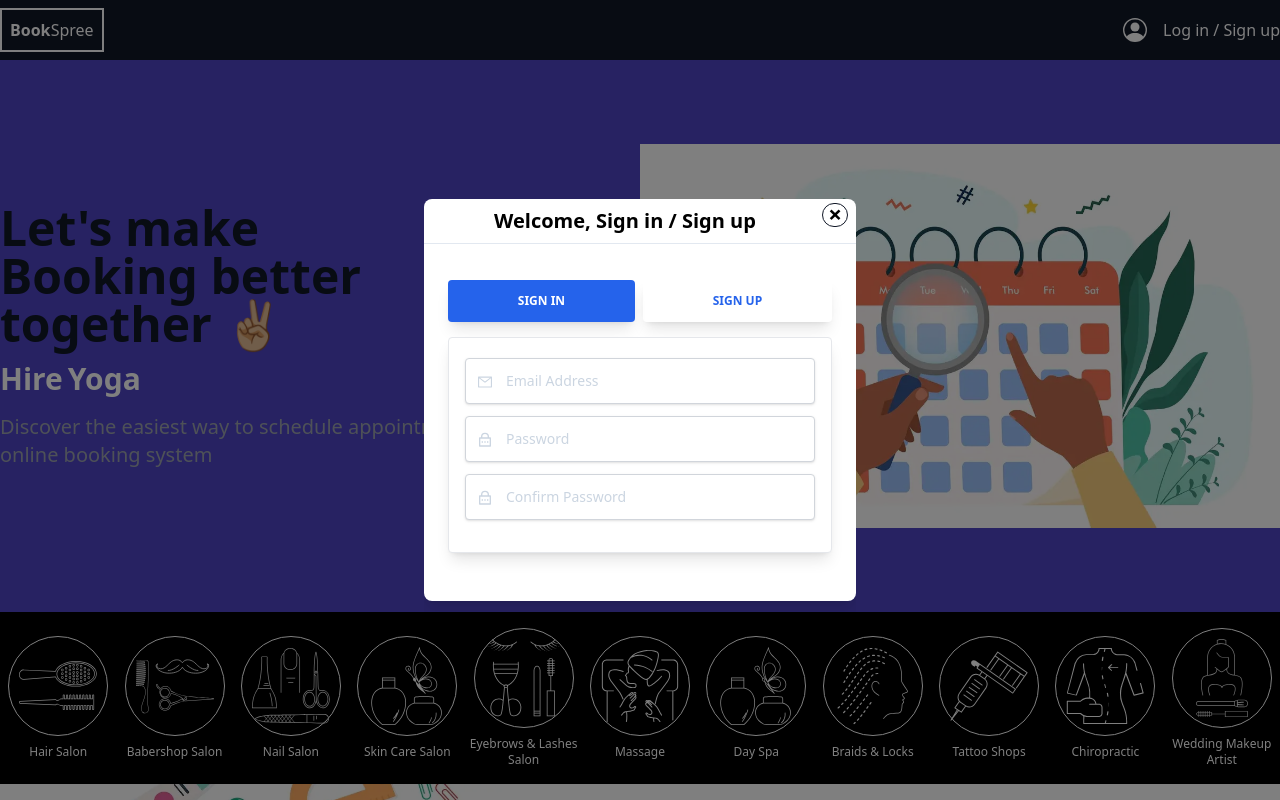
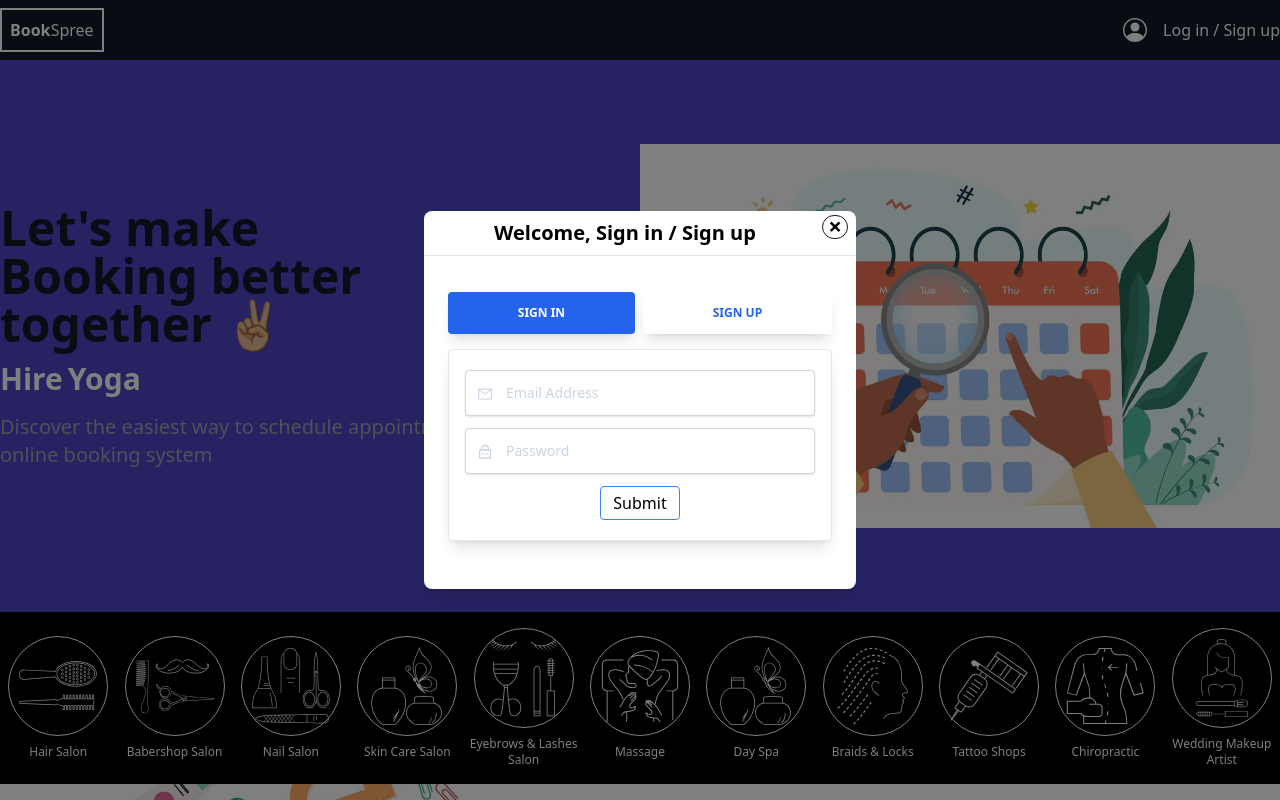
Before and after one commit to BisiDavi/square-booking, a Next.js app: page / in a window 1280 px wide. Both pictures are taken after a click on the button "Log in / Sign up". Shown: the top 800 px of the page. Built offline with nearby package versions, Linux system fonts and the light colour scheme.

Commit message:
auth form added

```diff
--- a/components/Button.tsx
+++ b/components/Button.tsx
@@ -1,6 +1,6 @@
 interface Props {
-  className: string;
-  onClick: () => void;
+  className?: string;
+  onClick?: () => void;
   type: "button" | "submit" | "reset";
   text: string;
   icon?: JSX.Element;
--- a/components/Form/AuthForm.tsx
+++ b/components/Form/AuthForm.tsx
@@ -1,32 +1,62 @@
+import { yupResolver } from "@hookform/resolvers/yup";
+import { useForm, FormProvider } from "react-hook-form";
+
+import Input from "@/components/Input";
 import authFormContent from "@/json/auth-form.json";
-import Input from "@/components/Input";
+import {
+  signinFormSchema,
+  signupFormSchema,
+} from "@/components/Form/AuthFormSchema";
+import Button from "@/components/Button";
 
-export function SignupForm() {
+interface Props {
+  formContent: {
+    type: string;
+    icon?: string;
+    name: string;
+    placeholder: string;
+  }[];
+}
+
+function FormElement({ formContent }: Props) {
   return (
-    <form>
-      {authFormContent.signin.map((formElement, index) => (
+    <>
+      {formContent.map((item, index: number) => (
         <Input
-          key={`${formElement.type}-${index}`}
-          placeholder={formElement.placeholder}
-          type={formElement.type}
-          icon={formElement.icon}
+          key={`${item.type}-${index}`}
+          placeholder={item.placeholder}
+          type={item.type}
+          icon={item.icon}
+          name={item.name}
         />
       ))}
-    </form>
+    </>
   );
 }
 
-export function SigninForm() {
+interface AuthFormProps {
+  type: "signin" | "signup";
+}
+
+export default function AuthForm({ type }: AuthFormProps) {
+  const formSchema = type === "signin" ? signinFormSchema : signupFormSchema;
+  const methods = useForm({
+    mode: "all",
+    resolver: yupResolver(formSchema),
+  });
+  const onSubmit = (data: any) => console.log("data", data);
+  const formData =
+    type === "signin" ? authFormContent.signin : authFormContent.signup;
   return (
-    <form>
-      {authFormContent.signup.map((formElement, index) => (
-        <Input
-          key={`${formElement.type}-${index}`}
-          placeholder={formElement.placeholder}
-          type={formElement.type}
-          icon={formElement.icon}
+    <FormProvider {...methods}>
+      <form onSubmit={methods.handleSubmit(onSubmit)}>
+        <FormElement formContent={formData} />
+        <Button
+          text="Submit"
+          type="submit"
+          className="mx-auto flex border-blue-500 border py-1 rounded px-3 hover:bg-blue-600 hover:text-white"
         />
-      ))}
-    </form>
+      </form>
+    </FormProvider>
   );
 }
--- a/components/Form/AuthFormSchema.ts
+++ b/components/Form/AuthFormSchema.ts
@@ -1,21 +1,27 @@
 import * as yup from "yup";
 
 export const signinFormSchema = yup.object({
-  email: yup
+  signinEmail: yup
     .string()
     .email("Enter a vaild email address")
     .required("E-mail address is required"),
-  password: yup.string().min(6).required("Password is required"),
+  signinPassword: yup
+    .string()
+    .min(6, "minimum of 6 characters is required")
+    .required("Password is required"),
 });
 
 export const signupFormSchema = yup.object({
-  email: yup
+  signupEmail: yup
     .string()
     .email("Enter a vaild email address")
     .required("E-mail address is required"),
-  password: yup.string().min(6).required("Password is required"),
-  confirmPassword: yup
+  signupPassword: yup
+    .string()
+    .min(6, "minimum of 6 characters is required")
+    .required("Password is required"),
+  signupConfirmPassword: yup
     .string()
     .required("Confirm password is required")
-    .oneOf([yup.ref("password"), null], "Passwords must match"),
+    .oneOf([yup.ref("signupPassword"), null], "Passwords must match"),
 });
--- a/components/Input.tsx
+++ b/components/Input.tsx
@@ -1,18 +1,26 @@
+import { useFormContext } from "react-hook-form";
+
 import { displayFormIcons } from "@/lib/displayFormIcons";
 
 interface Props {
   icon?: string;
   placeholder: string;
   type: string;
-  onChange?: () => void;
+  name: string;
 }
 
 export default function Input({
   icon,
-  onChange,
+  name,
   placeholder,
   type = "text",
 }: Props) {
+  const {
+    register,
+    formState: { errors },
+  }: any = useFormContext();
+  const inputClassName = icon ? "pl-10" : "";
+  console.log("errors", errors);
   return (
     <div className="relative flex w-full flex-wrap items-center items-stretch mb-3">
       {icon && (
@@ -23,9 +31,11 @@ export default function Input({
       <input
         type={type}
         placeholder={placeholder}
-        className="px-3 py-3 border border-gray-300 placeholder-slate-300 text-slate-600 relative bg-white bg-white rounded text-sm shadow outline-none focus:outline-none focus:ring w-full pl-10"
-        onChange={onChange}
+        aria-invalid={errors[name] ? "true" : "false"}
+        className={`px-3 py-3 border border-gray-300 placeholder-slate-300 text-slate-600 relative bg-white bg-white rounded text-sm shadow outline-none focus:outline-none focus:ring w-full ${inputClassName}`}
+        {...register(name)}
       />
+      <p className="text-red-500 text-sm">{errors[name]?.message}</p>
     </div>
   );
 }
--- a/components/Modal/AuthModal.tsx
+++ b/components/Modal/AuthModal.tsx
@@ -1,6 +1,6 @@
 import Modal from "@/components/Modal";
 import Tabs from "@/components/Tab";
-import { SigninForm, SignupForm } from "@/components/Form/AuthForm";
+import AuthForm from "@/components/Form/AuthForm";
 import useUI from "@/hooks/useUI";
 
 export default function AuthModal() {
@@ -14,8 +14,8 @@ export default function AuthModal() {
     >
       <Tabs
         tabHeader={["Sign in", "Sign up"]}
-        tabBody1={<SigninForm />}
-        tabBody2={<SignupForm />}
+        tabBody1={<AuthForm type="signin" />}
+        tabBody2={<AuthForm type="signup" />}
       />
     </Modal>
   );
--- a/components/Tab/TabItem.tsx
+++ b/components/Tab/TabItem.tsx
@@ -1,3 +1,4 @@
+/* eslint-disable unused-imports/no-unused-vars */
 interface Props {
   setOpenTab: (tab: number) => void;
   openTab: number;
--- a/json/auth-form.json
+++ b/json/auth-form.json
@@ -1,15 +1,36 @@
 {
   "signin": [
-    { "placeholder": "Email Address", "type": "email", "icon": "email" },
-    { "placeholder": "Password", "type": "password", "icon": "password" }
+    {
+      "placeholder": "Email Address",
+      "type": "email",
+      "icon": "email",
+      "name": "signinEmail"
+    },
+    {
+      "placeholder": "Password",
+      "type": "password",
+      "icon": "password",
+      "name": "signinPassword"
+    }
   ],
   "signup": [
-    { "placeholder": "Email Address", "type": "email", "icon": "email" },
-    { "placeholder": "Password", "type": "password", "icon": "password" },
+    {
+      "placeholder": "Email Address",
+      "type": "email",
+      "icon": "email",
+      "name": "signupEmail"
+    },
+    {
+      "placeholder": "Password",
+      "type": "password",
+      "icon": "password",
+      "name": "signupPassword"
+    },
     {
       "placeholder": "Confirm Password",
       "type": "password",
-      "icon": "password"
+      "icon": "password",
+      "name": "signupConfirmPassword"
     }
   ]
 }
```
Also changed, not shown: components/Modal/index.tsx (+5 -4 lines), package.json (+8 -0 lines), pages/index.tsx (+2 -5 lines), .eslintrc.json, 1 other file (tests, documents, lock files or other folders).
